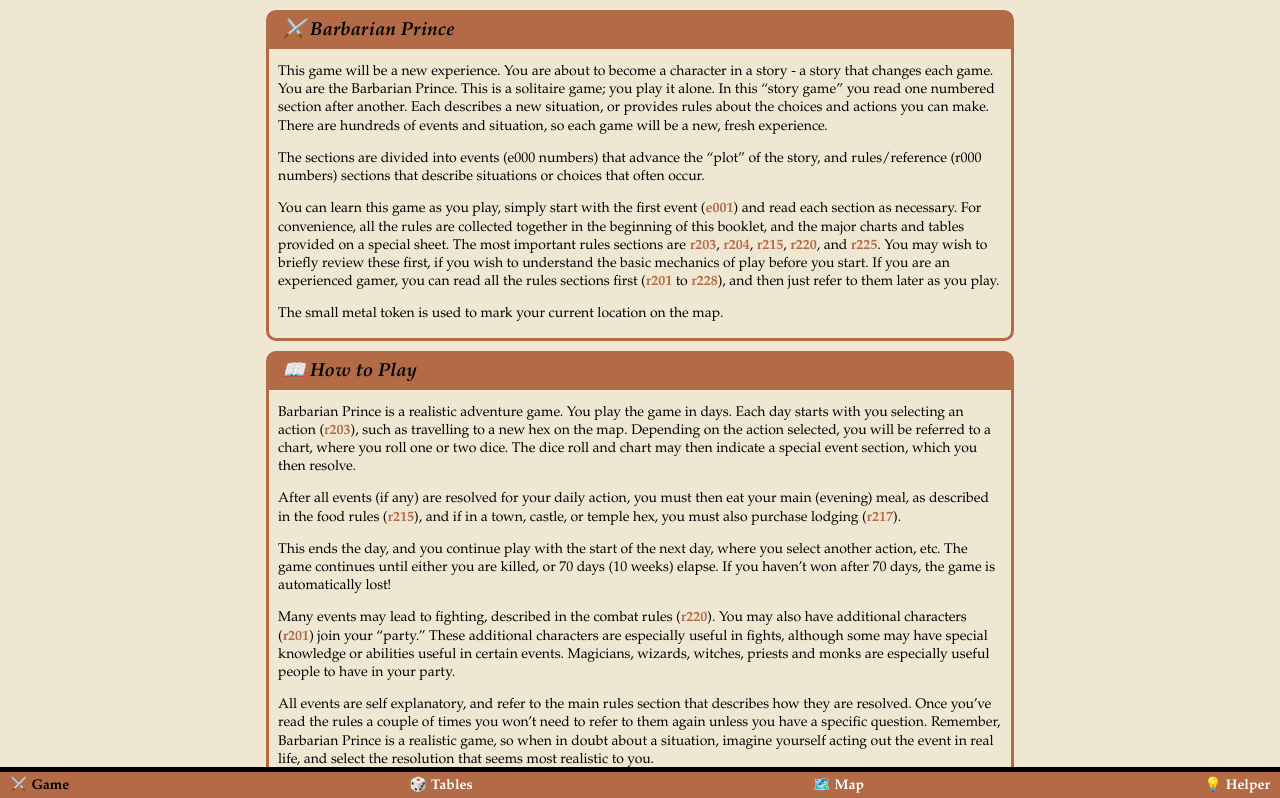
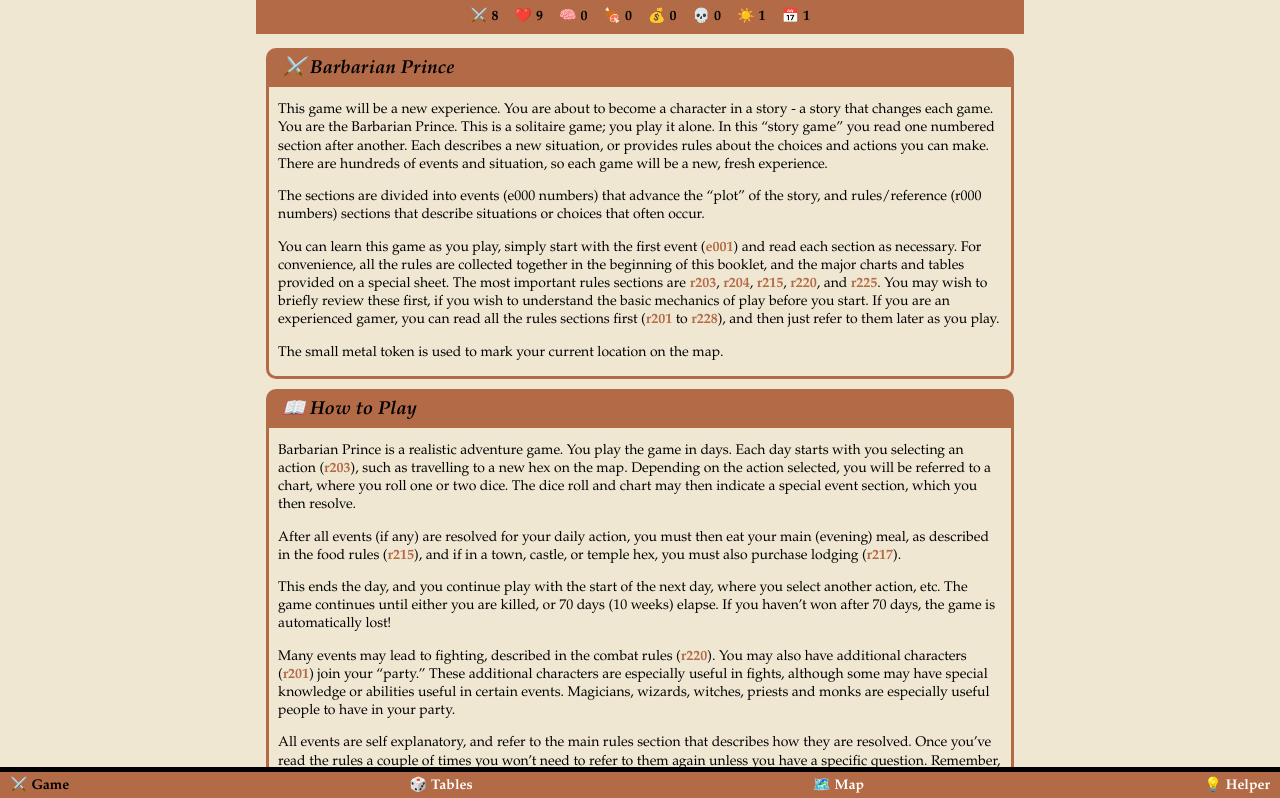
Before and after one commit to BroBuddy/Barbarian-Prince, a React (Vite) app: page / in a window 1280 px wide. Shown: the top 798 px of the page. Built offline with nearby package versions, Linux system fonts and the light colour scheme.

Commit message:
created game store

```diff
--- a/package.json
+++ b/package.json
@@ -14,7 +14,9 @@
     "firebase": "^11.6.0",
     "react": "^19.2.4",
     "react-dom": "^19.2.4",
-    "react-router-dom": "^7.13.2"
+    "react-router-dom": "^7.13.2",
+    "sass": "^1.87.0",
+    "zustand": "^5.0.3"
   },
   "devDependencies": {
     "@babel/core": "^7.29.0",
--- a/src/App.tsx
+++ b/src/App.tsx
@@ -2,6 +2,7 @@
 import { useLayoutEffect } from "react";
 import MobileNav from "./components/MobileNav";
 import "./App.scss";
+import Header from "./components/Header";
 
 function App() {
   const location = useLocation();
@@ -12,7 +13,10 @@
 
   return (
     <>
-      <Outlet />
+      <Header />
+      <div className="pt-1">
+        <Outlet />
+      </div>
       <MobileNav />
     </>
   );
--- /dev/null
+++ b/src/components/Header.tsx
@@ -0,0 +1,28 @@
+import ResourceManager from "@/features/game/components/ResourceManager";
+import { useState } from "react";
+
+const Header = () => {
+  const [isOpen, setIsOpen] = useState<boolean>(false);
+
+  const toggleModal = () => {
+    setIsOpen((prev) => !prev);
+  };
+
+  return (
+    <header>
+      <div
+        style={{ zIndex: 9999 }}
+        className="fixed pointer left-0 top-0 bg-orange flex flex-col"
+        aria-expanded={isOpen}
+        aria-controls="attribute-modal"
+        onClick={() => toggleModal()}
+      >
+        <div className="flex justify-center">
+          <ResourceManager />
+        </div>
+      </div>
+    </header>
+  );
+};
+
+export default Header;
--- a/src/components/History.tsx
+++ b/src/components/History.tsx
@@ -1,6 +1,13 @@
 import { Link } from "react-router-dom";
 import Card from "./Card";
 import type { TagItem } from "@/pages/Helper";
+
+function tagToPath(tag: string): string {
+  const lower = tag.toLowerCase();
+  if (lower.startsWith("e")) return `/event/${lower}`;
+  if (lower.startsWith("r")) return `/rule/${lower}`;
+  return `/`;
+}
 
 function History() {
   const history = JSON.parse(localStorage.getItem("barbarian-prince") || "[]");
@@ -10,7 +17,7 @@
       {history.length === 0 && <p>No history yet.</p>}
 
       {history.map((item: TagItem, index: number) => (
-        <Link to={`/event/${item.tag}`} key={index} className="flex flex-row">
+        <Link to={tagToPath(item.tag)} key={index} className="flex flex-row">
           <span className="m-2">{item.tag}</span>
           <span className="my-2 text-black">{item.title}</span>
         </Link>
--- /dev/null
+++ b/src/features/game/components/ResourceManager.tsx
@@ -0,0 +1,30 @@
+import useGameStore from "../store/gameStore";
+
+const resourceIcons: Record<string, string> = {
+  Combat: "⚔️",
+  Endurance: "❤️",
+  WitAndWiles: "🧠",
+  Food: "🍖",
+  Gold: "💰",
+  Starvation: "💀",
+  Day: "☀️",
+  Week: "📅",
+};
+
+const ResourceManager = () => {
+  const resources = useGameStore((state) => state.resources);
+  const displayResources = Object.entries(resources);
+
+  return (
+    <div className="flex flex-row flex-wrap">
+      {displayResources.map(([key, value]) => (
+        <div key={key} className="flex flex-row items-center p-2">
+          <span>{resourceIcons[key] || ""}</span>
+          <span className="text-bold ml-1">{value}</span>
+        </div>
+      ))}
+    </div>
+  );
+};
+
+export default ResourceManager;
--- /dev/null
+++ b/src/features/game/store/gameStore.ts
@@ -0,0 +1,87 @@
+import { create } from "zustand";
+import { persist } from "zustand/middleware";
+
+const MAX_VALUES: Record<string, number> = {
+  Combat: 9,
+  Endurance: 9,
+  WitAndWiles: 6,
+  Starvation: 8,
+  Day: 7,
+  Week: 10,
+};
+
+type GameState = {
+  resources: Record<string, number>;
+  setResources: (newResources: Record<string, number>) => void;
+  modifyResources: (modResources: Record<string, number>) => void;
+  isEmptyStore: () => boolean;
+};
+
+const useGameStore = create<GameState>()(
+  persist(
+    (set, get) => ({
+      resources: {
+        Combat: 8,
+        Endurance: 9,
+        WitAndWiles: 0,
+        Food: 0,
+        Gold: 0,
+        Starvation: 0,
+        Day: 1,
+        Week: 1,
+      },
+      setResources: (newResources) => {
+        set((state) => {
+          const updatedResources = { ...state.resources };
+
+          Object.entries(newResources).forEach(([key, value]) => {
+            if (updatedResources[key] !== undefined) {
+              updatedResources[key] = Math.max(0, value);
+            }
+          });
+
+          return { resources: updatedResources };
+        });
+      },
+      modifyResources: (modResources) => {
+        set((state) => {
+          const updatedResources = { ...state.resources };
+
+          Object.entries(modResources).forEach(([key, value]) => {
+            if (updatedResources[key] !== undefined) {
+              const newValue = updatedResources[key] + value;
+
+              updatedResources[key] = Math.max(
+                0,
+                Math.min(MAX_VALUES[key] ?? Infinity, newValue),
+              );
+            }
+          });
+
+          if (updatedResources.day > 7) {
+            updatedResources.day = 1;
+            updatedResources.week = Math.min(
+              updatedResources.week + 1,
+              MAX_VALUES.week,
+            );
+          }
+
+          return { resources: updatedResources };
+        });
+      },
+      isEmptyStore: () => {
+        const resources = get().resources;
+        const total = Object.entries(resources)
+          .filter(([key]) => !["day", "week", "witAndWiles"].includes(key))
+          .reduce((sum, [, value]) => sum + value, 0);
+
+        return total === 0;
+      },
+    }),
+    {
+      name: "barbarian-prince-stats",
+    },
+  ),
+);
+
+export default useGameStore;
--- a/src/routes.tsx
+++ b/src/routes.tsx
@@ -3,7 +3,7 @@
 import { lazy, Suspense } from "react";
 import Preloader from "./components/Preloader";
 
-const Game = lazy(() => import("./pages/Game"));
+const Game = lazy(() => import("./features/game/pages/Game"));
 const EventOverview = lazy(
   () => import("./features/events/pages/EventOverview"),
 );
```
Also changed, not shown: src/features/game/pages/Game.tsx (renamed from src/pages/Game.tsx), 1 other file (tests, documents, lock files or other folders).
